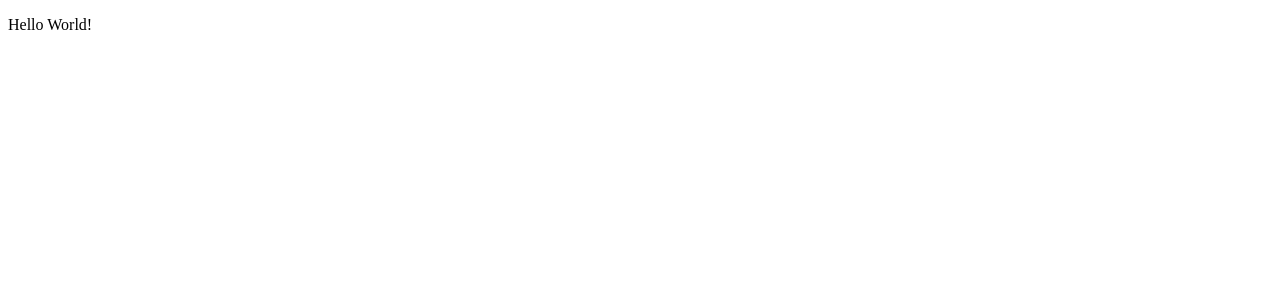
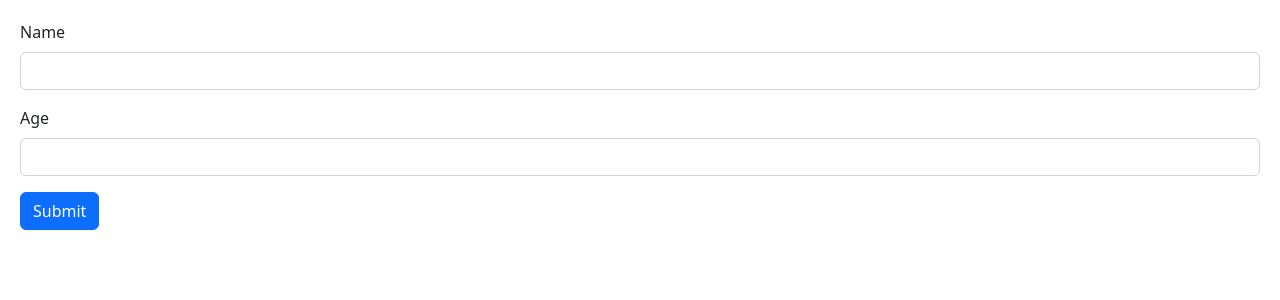
Before and after one commit to zaidrawashdeh911/react-app, a React (Vite) app: page / in a window 1280 px wide. Shown: the top 300 px of the page. Built offline with nearby package versions, Linux system fonts and the light colour scheme.

Commit message:
Implement Form and using useRef hook

```diff
--- a/src/App.tsx
+++ b/src/App.tsx
@@ -2,6 +2,7 @@
 
 import { useState } from 'react';
 import ExpandableText from './components/ExpandableText';
+import Form from './components/Form';
 
 // import { useState } from 'react';
 // import Message from './components/Message';
@@ -355,24 +356,37 @@
 
 //Exercise 3
 
+// function App() {
+//    return (
+//     <div>
+//       {/* <ExpandableText maxChars={100}>
+//         Lorem ipsum dolor sit amet consectetur adipisicing elit. Adipisci esse
+//         beatae eos voluptas dolorem, animi necessitatibus ad eaque maiores
+//         temporibus quas aliquid eveniet eum quos, alias ab, id dolorum
+//         architecto quia labore laborum error. Sequi, labore. Perferendis aliquid
+//         explicabo veritatis laboriosam dignissimos officiis aperiam blanditiis
+//         quam libero, doloribus, aliquam facilis ea rerum recusandae eius, illum
+//         ducimus omnis quasi delectus impedit quo voluptatem porro dolores
+//         architecto. Atque saepe, blanditiis accusamus reprehenderit tenetur
+//         architecto, libero beatae fugiat natus quis excepturi, laboriosam
+//         consectetur! Ut itaque vel aspernatur dolores doloremque corporis dicta,
+//         recusandae sunt tempore reprehenderit labore! Itaque ex nihil sapiente
+//         exercitationem nobis. Adipisci.
+//       </ExpandableText> */}
+//       <ExpandableText>Hello World!</ExpandableText>
+//     </div>
+//   );
+// }
+
+// export default App;
+
+/******************************************************************************************************************/
+
+import './components/index.css';
 function App() {
   return (
     <div>
-      {/* <ExpandableText maxChars={100}>
-        Lorem ipsum dolor sit amet consectetur adipisicing elit. Adipisci esse
-        beatae eos voluptas dolorem, animi necessitatibus ad eaque maiores
-        temporibus quas aliquid eveniet eum quos, alias ab, id dolorum
-        architecto quia labore laborum error. Sequi, labore. Perferendis aliquid
-        explicabo veritatis laboriosam dignissimos officiis aperiam blanditiis
-        quam libero, doloribus, aliquam facilis ea rerum recusandae eius, illum
-        ducimus omnis quasi delectus impedit quo voluptatem porro dolores
-        architecto. Atque saepe, blanditiis accusamus reprehenderit tenetur
-        architecto, libero beatae fugiat natus quis excepturi, laboriosam
-        consectetur! Ut itaque vel aspernatur dolores doloremque corporis dicta,
-        recusandae sunt tempore reprehenderit labore! Itaque ex nihil sapiente
-        exercitationem nobis. Adipisci.
-      </ExpandableText> */}
-      <ExpandableText>Hello World!</ExpandableText>
+      <Form />
     </div>
   );
 }
--- /dev/null
+++ b/src/components/Form.tsx
@@ -0,0 +1,43 @@
+import React, { FormEvent, useRef } from 'react';
+
+const Form = () => {
+  const nameRef = useRef<HTMLInputElement>(null);
+  const ageRef = useRef<HTMLInputElement>(null);
+
+  const person = { name: '', age: 0 };
+
+  const handleSubmit = (event: FormEvent) => {
+    event.preventDefault();
+    if (nameRef.current !== null && ageRef.current !== null) {
+      // console.log(nameRef.current.value);
+      // console.log(ageRef.current.value);
+      person.name = nameRef.current.value;
+      person.age = parseInt(ageRef.current.value);
+
+      console.log(person);
+    }
+  };
+
+  return (
+    <form onSubmit={handleSubmit}>
+      <div className="mb-3">
+        <label htmlFor="name" className="form-label">
+          Name
+        </label>
+        <input ref={nameRef} id="name" type="text" className="form-control" />
+      </div>
+      <div className="mb-3">
+        <label htmlFor="age" className="form-label">
+          Age
+        </label>
+        <input ref={ageRef} id="age" type="number" className="form-control" />
+      </div>
+
+      <button className="btn btn-primary" type="submit">
+        Submit
+      </button>
+    </form>
+  );
+};
+
+export default Form;
--- /dev/null
+++ b/src/components/index.css
@@ -0,0 +1,3 @@
+body{
+  padding: 20px;
+}
```
Also changed, not shown: src/main.tsx (+6 -6 lines).
